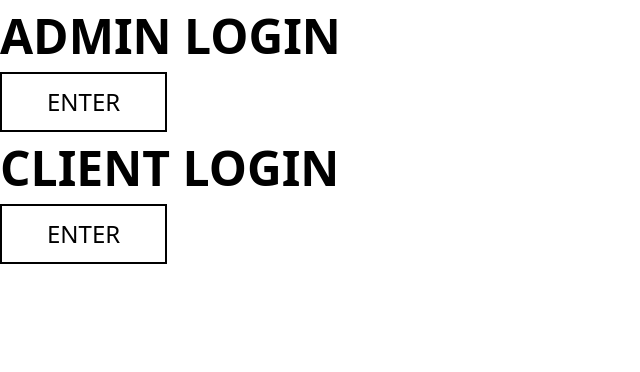
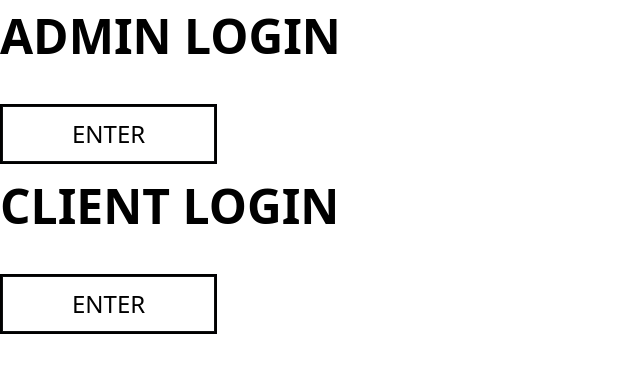
Before and after one commit to yashkanjariyaa/VartaLang-BoiledRice, a React (Vite) app in the folder frontend/: page / in a window 1280 px wide. Shown: the top 372 px of the page, without its empty margins (0-640 px from the left). Built offline with nearby package versions, Linux system fonts and the light colour scheme; a small style sheet from the web is missing.

Commit message:
home page animations added

```diff
--- a/frontend/src/assets/home.css
+++ b/frontend/src/assets/home.css
@@ -1,10 +1,83 @@
-.enter{
-    border:2px solid black;
-    font-size: 1.5rem;
-    padding: 10px 45px;
-}
-
-.adminSide, .clientSide{
+.adminSide, .clientSide {
     font-size: xxx-large;
     font-weight: 700;
 }
+
+.enter {
+    position: relative;
+    font-size: 1.5rem;
+    display: inline-block;
+    padding: 10px 70px;
+    background-color: white;
+    border: 2px solid black;
+    color: black;
+    outline: none;
+    cursor: pointer;
+    margin-top: 2rem;
+    overflow: hidden;
+    transition: color 0.5s cubic-bezier(0.4, 0, 0.2, 1), background-color 0.5s cubic-bezier(0.4, 0, 0.2, 1); /* Increase timing and maintain smoothness */
+}
+
+.enter.adminSide, .enter.clientSide {
+    font-size: xxx-large;
+    font-weight: 700;
+}
+
+.enter::before {
+    content: "";
+    position: absolute;
+    top: 0;
+    left: 0;
+    width: 100%;
+    height: 100%;
+    background: transparent;
+    border: 1px solid #0f1011;
+}
+
+.enter::after {
+    content: "";
+    position: absolute;
+    top: 0;
+    left: 0;
+    width: 0;
+    height: 100%;
+    background: #000000;
+    transform: scaleX(0);
+    transform-origin: left; /* Changed from center left */
+    transition: transform 0.5s cubic-bezier(0.4, 0, 0.2, 1); /* Increase timing and maintain smoothness */
+}
+
+.enter:hover::before {
+    left: 0;
+    color: white; /* Change the color on hover */
+}
+
+.enter:hover::after {
+    width: 100%; /* Adjusted width to expand from left */
+    color: white; /* Change the color on hover */
+    transform: scaleX(1);
+}
+
+.enter:hover {
+    color: white;
+    background-color: black; /* Include background-color change */
+}
+
+.enter span{
+    z-index: 1;
+    position: relative;
+}
+
+.circle {
+    position: fixed;
+    width: 50px;
+    height: 50px;
+    background-color: transparent;
+    border: 1px solid white;
+    border-radius: 50%;
+    pointer-events: none; /* Ensure the circle does not interfere with mouse events */
+    top: calc(var(--cursor-y) - 25px);
+    left: calc(var(--cursor-x) - 25px);
+    transform: translate(-45%, -35%);
+    z-index: 9999; /* Ensure the circle is above other elements */
+  }
--- a/frontend/src/components/Home.jsx
+++ b/frontend/src/components/Home.jsx
@@ -1,18 +1,53 @@
-import React from "react";
+import React, { useState } from "react"; // Import useState hook
+
 import "../assets/home.css";
 
 export const Home = () => {
+  const [circlePosition, setCirclePosition] = useState(null);
+
+  const moveCircle = (e) => {
+    setCirclePosition({ x: e.clientX, y: e.clientY });
+  };
+
+  const removeCircle = () => {
+    setCirclePosition(null);
+  };
+
   return (
     <div className="flex justify-center" style={{ height: "100vh" }}>
       <div className="flex-1 border-r border-r-slate-400 flex justify-center items-center flex-col">
         <div className="logo"></div>
         <div className="adminSide">ADMIN LOGIN</div>
-        <button className="enter">ENTER</button>
+        <a
+          className="enter"
+          onMouseMove={moveCircle}
+          onMouseLeave={removeCircle}
+        >
+          <span>ENTER</span>
+        </a>
+        {circlePosition && (
+          <span
+            className="circle"
+            style={{ top: circlePosition.y, left: circlePosition.x }}
+          ></span>
+        )}
       </div>
       <div className="flex-1 flex justify-center items-center flex-col">
         <div className="logo"></div>
         <div className="clientSide">CLIENT LOGIN</div>
-        <button className="enter">ENTER</button>
+        <a
+          className="enter"
+          onMouseMove={moveCircle}
+          onMouseLeave={removeCircle}
+        >
+          <span>ENTER</span>
+        </a>
+        {circlePosition && (
+          <span
+            className="circle"
+            style={{ top: circlePosition.y, left: circlePosition.x }}
+          ></span>
+        )}
       </div>
     </div>
   );
```
